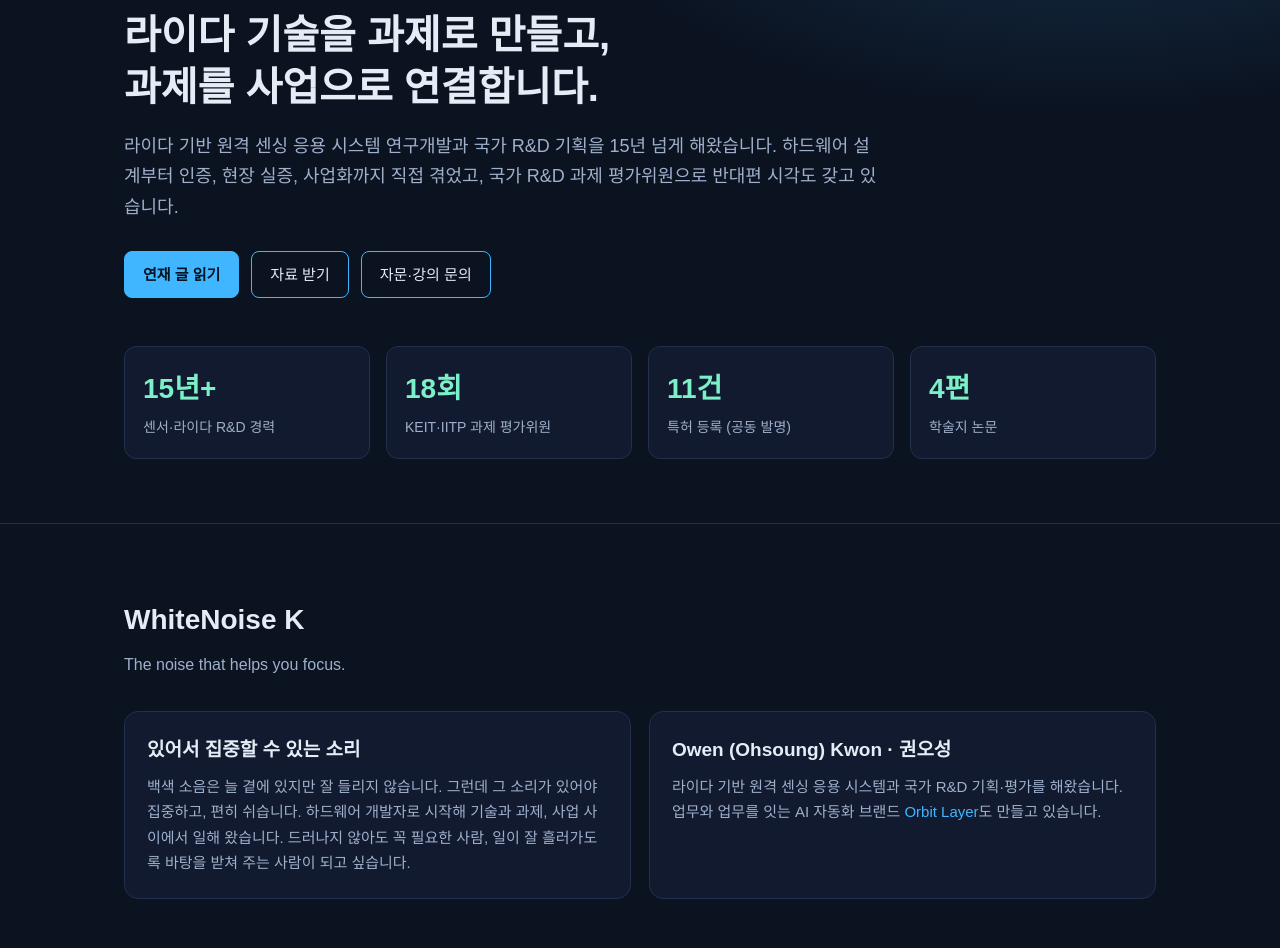
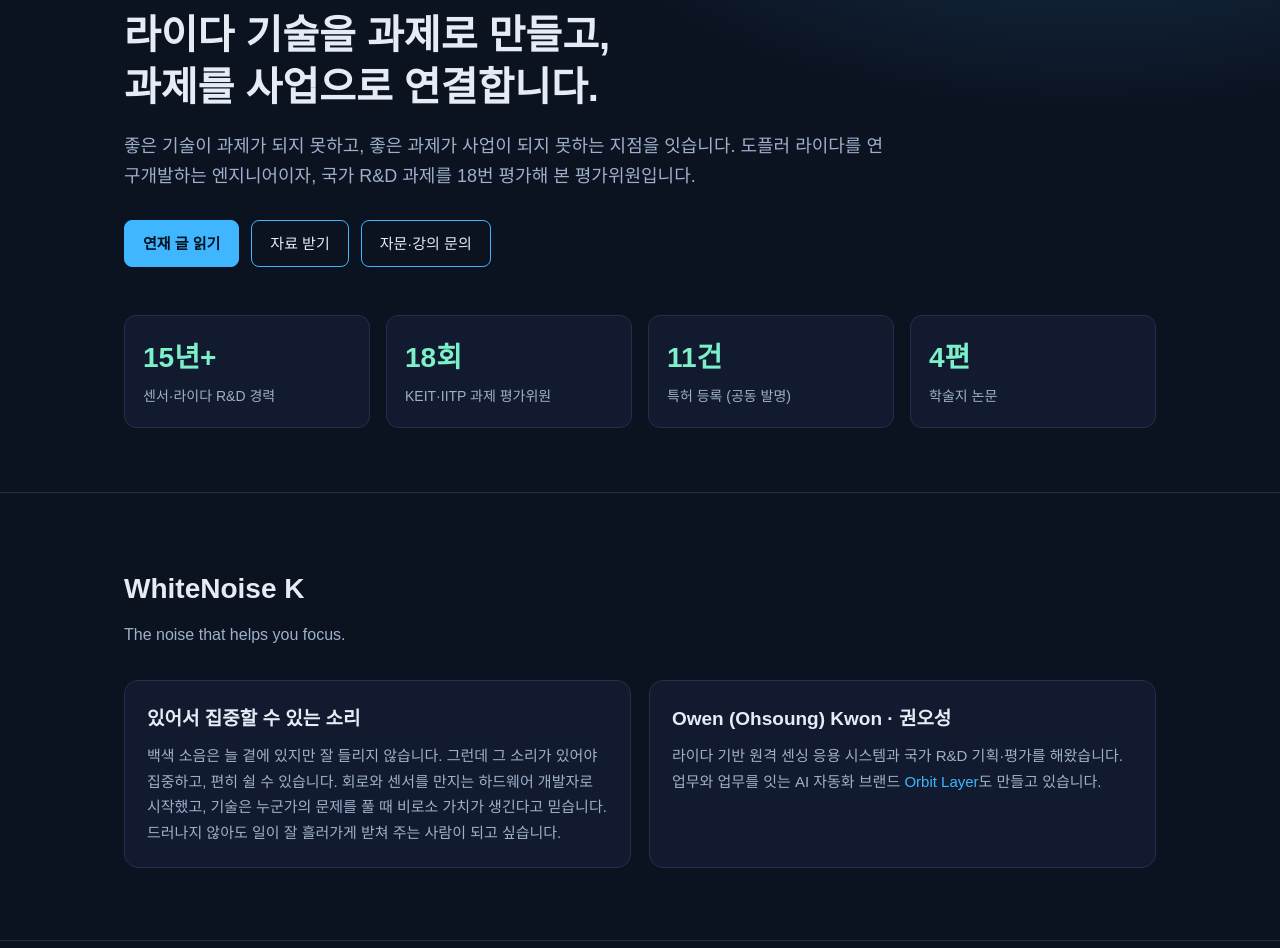
Before and after one commit to WhiteNoise82/whitenoisek-site, a plain HTML site: page index.html in a window 1280 px wide. Shown: the part 184-1132 px from the top of the page. Drawn offline with Linux system fonts and the light colour scheme.

Commit message:
소개 문구 개편 (브랜딩 벤치마킹 반영)

```diff
--- a/index.html
+++ b/index.html
@@ -84,7 +84,7 @@
   <div class="wrap">
     <div class="eyebrow">WhiteNoise K · Owen (Ohsoung) Kwon · 권오성</div>
     <h1>라이다 기술을 과제로 만들고,<br>과제를 사업으로 연결합니다.</h1>
-    <p class="lead">라이다 기반 원격 센싱 응용 시스템 연구개발과 국가 R&D 기획을 15년 넘게 해왔습니다. 하드웨어 설계부터 인증, 현장 실증, 사업화까지 직접 겪었고, 국가 R&D 과제 평가위원으로 반대편 시각도 갖고 있습니다.</p>
+    <p class="lead">좋은 기술이 과제가 되지 못하고, 좋은 과제가 사업이 되지 못하는 지점을 잇습니다. 도플러 라이다를 연구개발하는 엔지니어이자, 국가 R&amp;D 과제를 18번 평가해 본 평가위원입니다.</p>
     <div class="cta">
       <a class="btn primary" href="#writing">연재 글 읽기</a>
       <a class="btn" href="#resources">자료 받기</a>
@@ -106,7 +106,7 @@
     <div class="grid2">
       <div class="card">
         <h3>있어서 집중할 수 있는 소리</h3>
-        <p>백색 소음은 늘 곁에 있지만 잘 들리지 않습니다. 그런데 그 소리가 있어야 집중하고, 편히 쉬습니다. 하드웨어 개발자로 시작해 기술과 과제, 사업 사이에서 일해 왔습니다. 드러나지 않아도 꼭 필요한 사람, 일이 잘 흘러가도록 바탕을 받쳐 주는 사람이 되고 싶습니다.</p>
+        <p>백색 소음은 늘 곁에 있지만 잘 들리지 않습니다. 그런데 그 소리가 있어야 집중하고, 편히 쉴 수 있습니다. 회로와 센서를 만지는 하드웨어 개발자로 시작했고, 기술은 누군가의 문제를 풀 때 비로소 가치가 생긴다고 믿습니다. 드러나지 않아도 일이 잘 흘러가게 받쳐 주는 사람이 되고 싶습니다.</p>
       </div>
       <div class="card">
         <h3>Owen (Ohsoung) Kwon · 권오성</h3>
@@ -257,7 +257,7 @@
 <section id="contact">
   <div class="wrap">
     <h2>연락</h2>
-    <p class="sub">자문, 강의, 기고, 공동연구 제안을 환영합니다.</p>
+    <p class="sub">이런 이야기라면 반갑습니다: 라이다·원격 센싱 협업, 국가 R&amp;D 과제 기획 자문, 강의와 기고 제안.</p>
     <div class="cta">
       <a class="btn primary" href="mailto:owen@whitenoisek.com">owen@whitenoisek.com</a>
       <a class="btn" href="https://profile.rememberapp.co.kr/">리멤버 프로필</a>
```
